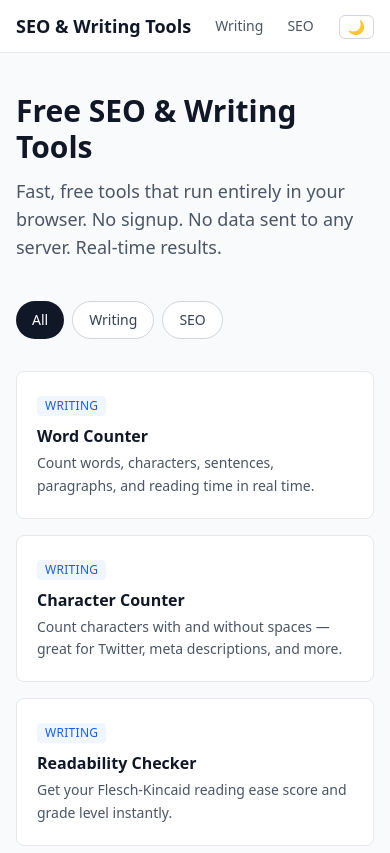
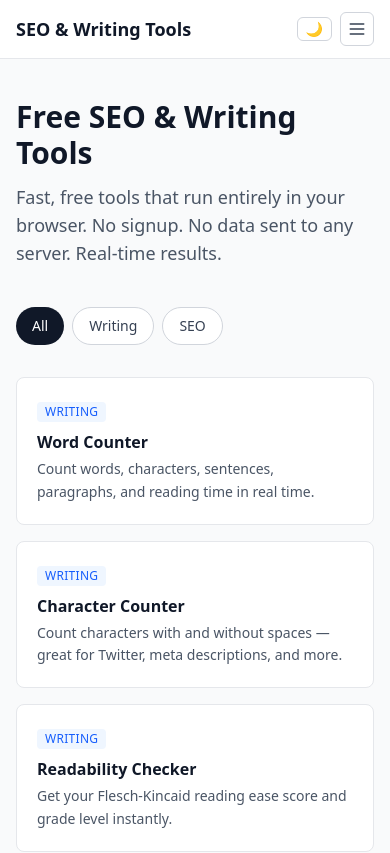
Before and after one commit to bikram13/hobby-websites, an Astro site in the folder seo-writing-tools/: page / in a window 390 px wide. Shown: the top 853 px of the page. Built offline with nearby package versions, Linux system fonts and the light colour scheme; Astro itself is replaced by a stand-in of ours.

Commit message:
feat: US-001 - Improve mobile viewport header layout

```diff
--- a/seo-writing-tools/src/layouts/BaseLayout.astro
+++ b/seo-writing-tools/src/layouts/BaseLayout.astro
@@ -28,13 +28,34 @@ const canonicalURL = new URL(Astro.url.pathname, Astro.site)
   </head>
   <body>
     <header class="bg-white dark:bg-gray-950 border-b border-gray-200 dark:border-gray-800 px-4 py-3">
-      <nav class="max-w-5xl mx-auto flex items-center gap-6">
-        <a href="/" class="font-semibold text-gray-900 dark:text-gray-100 text-lg">SEO &amp; Writing Tools</a>
-        <a href="/#writing" class="text-sm text-gray-600 dark:text-gray-400 hover:text-gray-900 dark:hover:text-gray-100">Writing</a>
-        <a href="/#seo" class="text-sm text-gray-600 dark:text-gray-400 hover:text-gray-900 dark:hover:text-gray-100">SEO</a>
-        <div class="ml-auto">
-          <button id="theme-btn" aria-label="Toggle dark mode"
-            class="rounded-md border border-gray-300 dark:border-gray-700 px-2 py-1 text-sm leading-none hover:border-blue-400 transition-colors">☀️</button>
+      <nav class="max-w-5xl mx-auto">
+        <!-- Top row: logo + controls -->
+        <div class="flex items-center">
+          <a href="/" class="font-semibold text-gray-900 dark:text-gray-100 text-lg">SEO &amp; Writing Tools</a>
+          <!-- Desktop nav links -->
+          <div class="hidden md:flex items-center gap-6 ml-6">
+            <a href="/#writing" class="text-sm text-gray-600 dark:text-gray-400 hover:text-gray-900 dark:hover:text-gray-100">Writing</a>
+            <a href="/#seo" class="text-sm text-gray-600 dark:text-gray-400 hover:text-gray-900 dark:hover:text-gray-100">SEO</a>
+          </div>
+          <div class="ml-auto flex items-center gap-2">
+            <button id="theme-btn" aria-label="Toggle dark mode"
+              class="rounded-md border border-gray-300 dark:border-gray-700 px-2 py-1 text-sm leading-none hover:border-blue-400 transition-colors">☀️</button>
+            <!-- Hamburger button (mobile only) -->
+            <button id="menu-btn" aria-label="Toggle navigation menu" aria-expanded="false" aria-controls="mobile-menu"
+              class="md:hidden rounded-md border border-gray-300 dark:border-gray-700 p-1.5 hover:border-blue-400 transition-colors">
+              <svg id="icon-open" class="w-5 h-5 text-gray-700 dark:text-gray-300" fill="none" stroke="currentColor" viewBox="0 0 24 24">
+                <path stroke-linecap="round" stroke-linejoin="round" stroke-width="2" d="M4 6h16M4 12h16M4 18h16"/>
+              </svg>
+              <svg id="icon-close" class="w-5 h-5 text-gray-700 dark:text-gray-300 hidden" fill="none" stroke="currentColor" viewBox="0 0 24 24">
+                <path stroke-linecap="round" stroke-linejoin="round" stroke-width="2" d="M6 18L18 6M6 6l12 12"/>
+              </svg>
+            </button>
+          </div>
+        </div>
+        <!-- Mobile nav links -->
+        <div id="mobile-menu" class="hidden md:hidden mt-3 pb-1 border-t border-gray-100 dark:border-gray-800 pt-3 flex flex-col gap-3">
+          <a href="/#writing" class="text-sm text-gray-600 dark:text-gray-400 hover:text-gray-900 dark:hover:text-gray-100">Writing</a>
+          <a href="/#seo" class="text-sm text-gray-600 dark:text-gray-400 hover:text-gray-900 dark:hover:text-gray-100">SEO</a>
         </div>
       </nav>
     </header>
@@ -50,6 +71,18 @@ const canonicalURL = new URL(Astro.url.pathname, Astro.site)
             var dark=document.documentElement.classList.toggle('dark');
             localStorage.setItem('theme',dark?'dark':'light');
             btn.textContent=dark?'☀️':'🌙';
+          });
+
+          var menuBtn=document.getElementById('menu-btn');
+          var mobileMenu=document.getElementById('mobile-menu');
+          var iconOpen=document.getElementById('icon-open');
+          var iconClose=document.getElementById('icon-close');
+          if(!menuBtn||!mobileMenu)return;
+          menuBtn.addEventListener('click',function(){
+            var open=mobileMenu.classList.toggle('hidden');
+            menuBtn.setAttribute('aria-expanded', open?'false':'true');
+            iconOpen.classList.toggle('hidden');
+            iconClose.classList.toggle('hidden');
           });
         });
       })();
```
